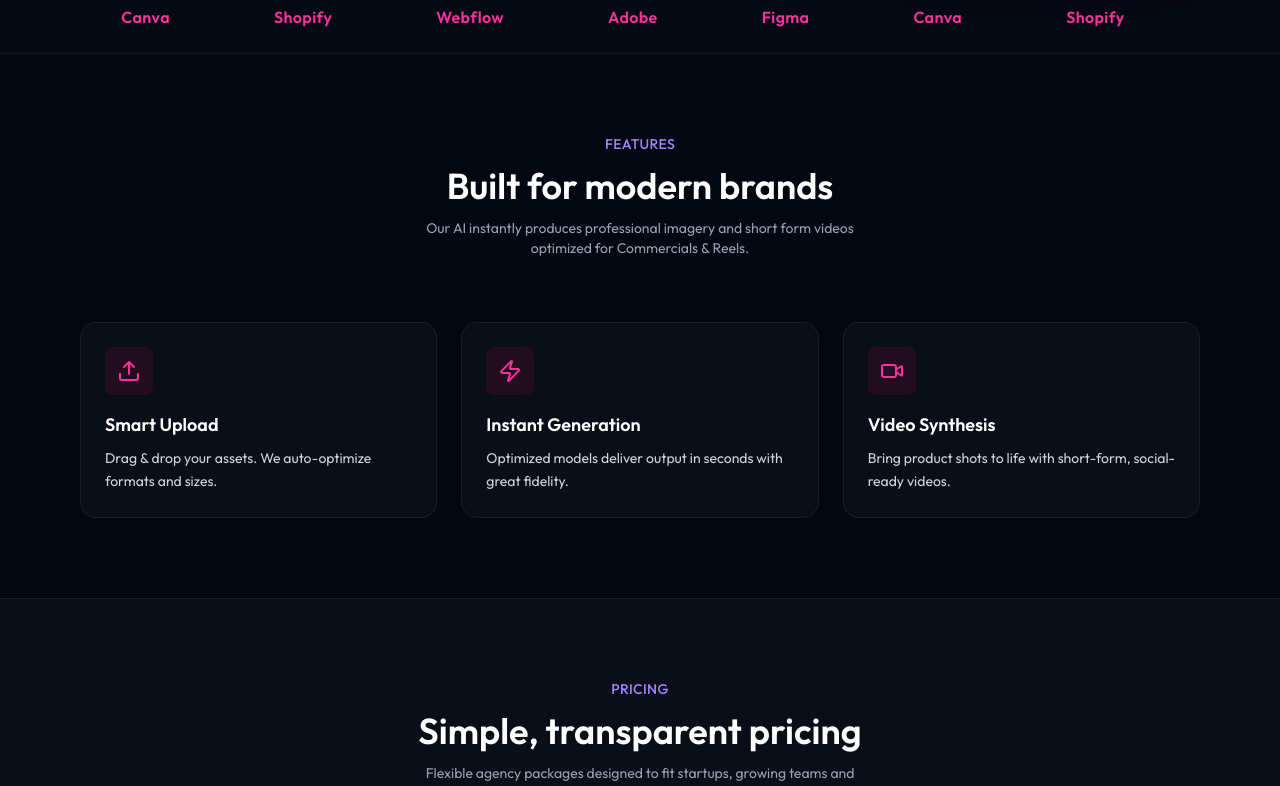
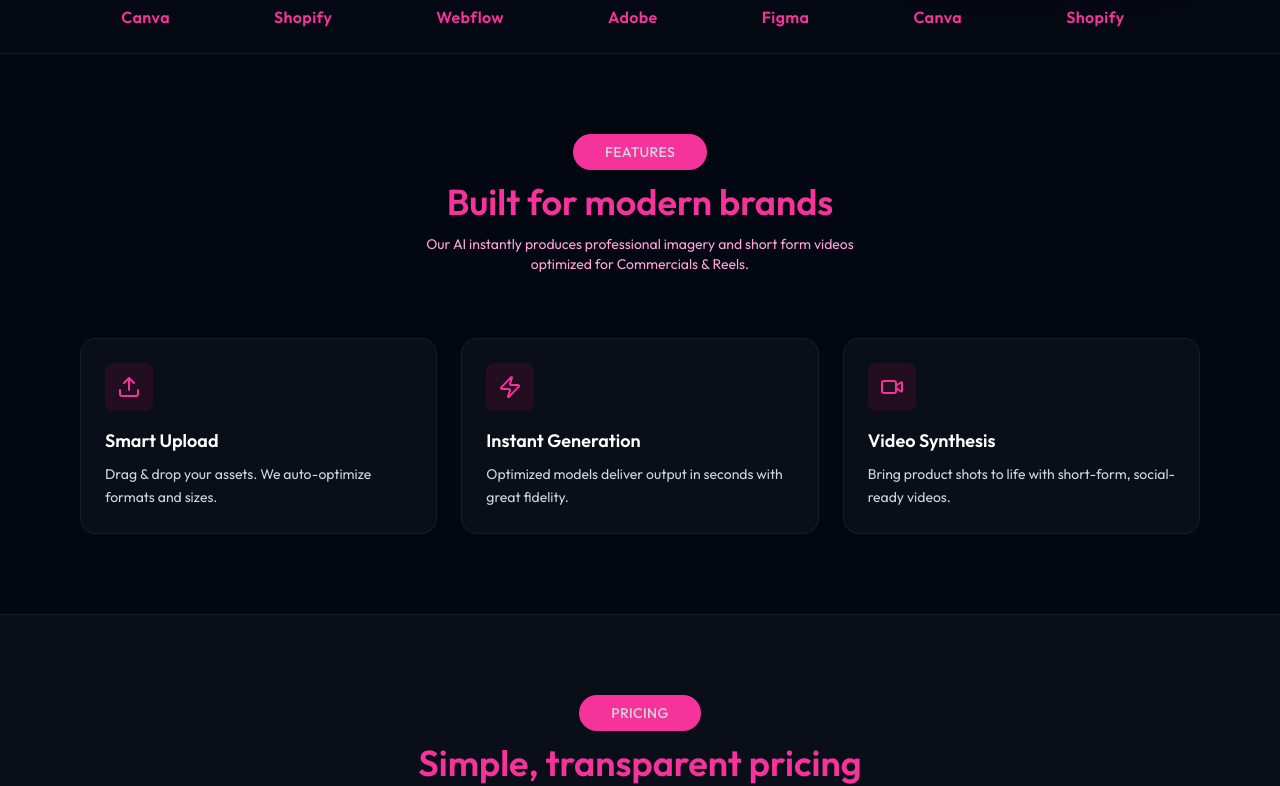
Before and after one commit to OtakuTotipotent/core-clip, a React (Vite) app in the folder client/: page / in a window 1280 px wide. Shown: the part 820-1606 px from the top of the page. Built offline with nearby package versions, Linux system fonts and the light colour scheme; the HTML template or start-up script is replaced by a standard one.

Commit message:
fix: style section titles

```diff
--- a/client/src/components/Title.tsx
+++ b/client/src/components/Title.tsx
@@ -15,14 +15,14 @@ export default function Title({ title, heading, description }: TitleProps) {
           whileInView={{ y: 0, opacity: 1 }}
           viewport={{ once: true }}
           transition={{ type: "spring", stiffness: 250, damping: 70, mass: 1 }}
-          className="text-sm font-medium text-violet-400 uppercase tracking-wide mb-3"
+          className="text-sm font-medium text-gray-300 bg-pink-500 w-fit m-auto px-8 py-2 rounded-full uppercase tracking-wide mb-3"
         >
           {title}
         </motion.p>
       )}
       {heading && (
         <motion.h2
-          className="text-2xl md:text-4xl text-white font-semibold"
+          className="text-2xl md:text-4xl text-pink-500 font-semibold"
           initial={{ y: 60, opacity: 0 }}
           whileInView={{ y: 0, opacity: 1 }}
           viewport={{ once: true }}
@@ -39,7 +39,7 @@ export default function Title({ title, heading, description }: TitleProps) {
       )}
       {description && (
         <motion.p
-          className="max-w-md mx-auto text-sm text-gray-400 my-3"
+          className="max-w-md mx-auto text-sm text-pink-300 my-3"
           initial={{ y: 60, opacity: 0 }}
           whileInView={{ y: 0, opacity: 1 }}
           viewport={{ once: true }}
```
